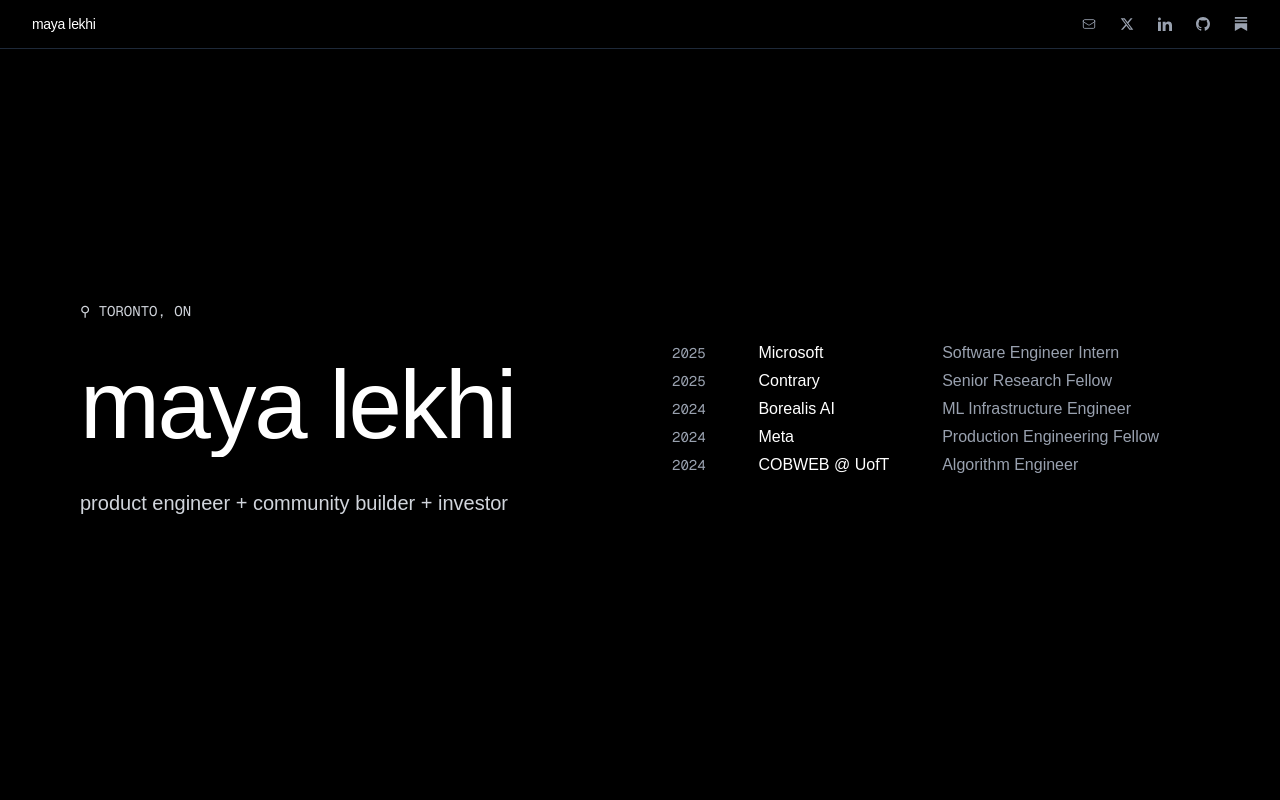
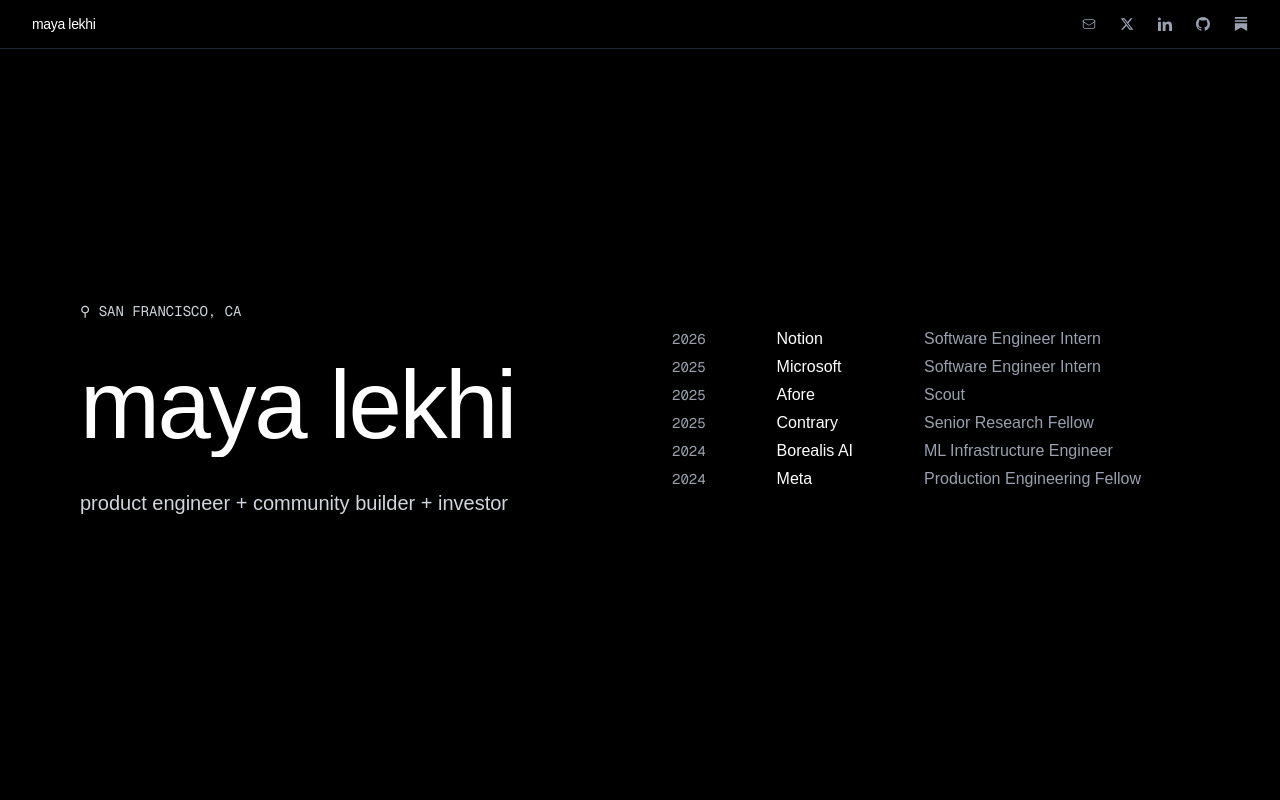
Before and after one commit to mlekhi/mayalekhi.ca, a Next.js app: page / in a window 1280 px wide. Shown: the top 800 px of the page. Built offline with nearby package versions, Linux system fonts and the light colour scheme; a web font is replaced by a local one.

Commit message:
updating my facts :)

```diff
--- a/app/components/Experience.tsx
+++ b/app/components/Experience.tsx
@@ -10,8 +10,20 @@ interface ExperienceItem {
 const experiences: ExperienceItem[] = [
   {
     title: "Software Engineer Intern",
+    company: "Notion",
+    companyUrl: "https://notion.com/",
+    period: "2026"
+  },
+  {
+    title: "Software Engineer Intern",
     company: "Microsoft",
     companyUrl: "https://microsoft.com/",
+    period: "2025"
+  },
+  {
+    title: "Scout",
+    company: "Afore",
+    companyUrl: "https://afore.vc/",
     period: "2025"
   },
   {
@@ -32,12 +44,6 @@ const experiences: ExperienceItem[] = [
     companyUrl: "https://meta.com",
     period: "2024"
   },
-  {
-    title: "Algorithm Engineer",
-    company: "COBWEB @ UofT",
-    companyUrl: "https://www.cobweb.ca/",
-    period: "2024"
-  }
 ];
 
 export default function Experience() {
--- a/app/components/Hero.tsx
+++ b/app/components/Hero.tsx
@@ -18,7 +18,7 @@ export default function Hero() {
         transition={{ duration: 0.6, delay: 0.1 }}
         className="text-sm text-gray-300 mb-8 font-mono uppercase"
       >
-        ⚲ toronto, on
+        ⚲ san francisco, ca
       </motion.p>
 
       <div className="overflow-hidden leading-[1.2] py-1">
```
